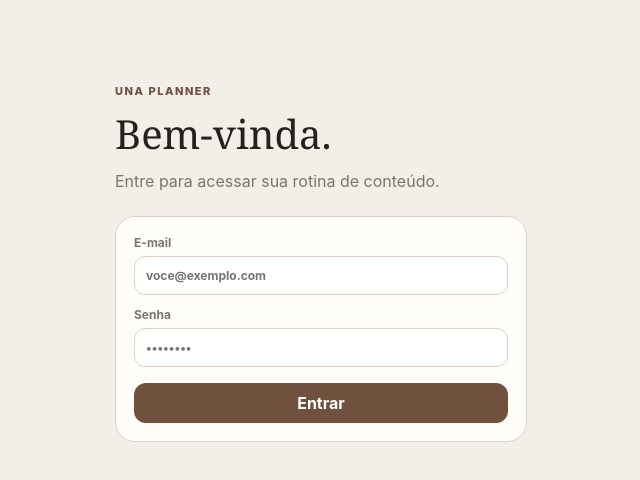
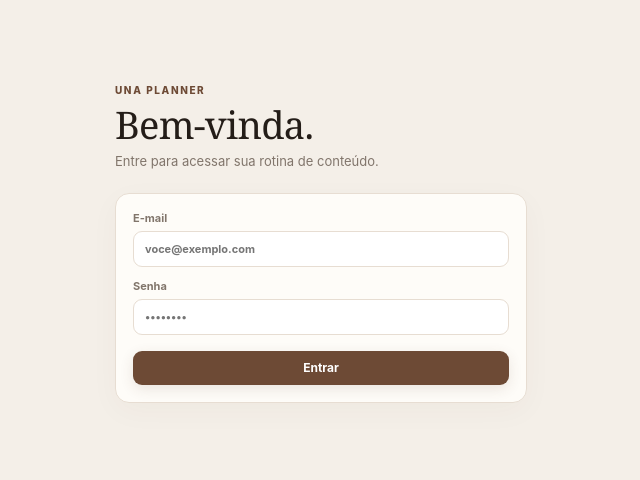
Before and after one commit to alicesantanamkt-byte/una-planner, a Next.js app: page /login in a window 1280 px wide. Shown: the top 480 px of the page, without its empty margins (319-959 px from the left). Built offline with nearby package versions, Linux system fonts and the light colour scheme.

Commit message:
Apply premium UNA visual system

```diff
--- a/app/globals.css
+++ b/app/globals.css
@@ -1,36 +1,137 @@
-
 :root{
-  --bg:#f2eee8;--paper:#fbf8f3;--card:#fffdf9;--ink:#26211d;--muted:#7e746b;
-  --line:#ddd3c8;--coffee:#6f513e;--sand:#e9dfd4;--olive:#66735a;--olive-bg:#e6ece1;
+  --bg:#f4efe8;
+  --paper:#fbf7f1;
+  --card:#fffdf9;
+  --ink:#241d18;
+  --muted:#81756b;
+  --line:#e7ddd2;
+  --coffee:#6d4a35;
+  --coffee-dark:#3f2a1f;
+  --coffee-soft:#8f6a52;
+  --sand:#eee3d6;
+  --peach:#e8a36f;
+  --olive:#547d6c;
+  --olive-bg:#e7f0eb;
+  --rose:#c76763;
+  --violet:#7768b6;
 }
 *{box-sizing:border-box}
-html,body{margin:0;padding:0;background:var(--bg);color:var(--ink);font-family:Inter,Arial,sans-serif}
+html,body{margin:0;padding:0;background:var(--bg);color:var(--ink);font-family:Inter,ui-sans-serif,system-ui,-apple-system,BlinkMacSystemFont,"Segoe UI",sans-serif}
+body{min-height:100vh}
 a{color:inherit;text-decoration:none}
 button,input,select,textarea{font:inherit}
-.shell{display:grid;grid-template-columns:230px 1fr;min-height:100vh}
-.sidebar{background:var(--ink);color:#fff;padding:26px 18px}
-.brand{font-family:Georgia,serif;font-size:30px;letter-spacing:.08em}
-.brand-sub{font-size:11px;opacity:.62;letter-spacing:.12em;text-transform:uppercase;margin-top:3px}
-.nav{display:grid;gap:6px;margin-top:28px}
-.nav a{padding:11px 12px;border-radius:12px;opacity:.75}
-.nav a:hover{background:rgba(255,255,255,.1);opacity:1}
-.main{padding:30px;max-width:1250px;width:100%}
-.eyebrow{font-size:11px;text-transform:uppercase;letter-spacing:.14em;color:var(--coffee);font-weight:800;margin-bottom:8px}
-h1{font-family:Georgia,serif;font-size:40px;font-weight:500;margin:0}
-.sub{color:var(--muted);line-height:1.55;margin-top:8px}
-.grid{display:grid;grid-template-columns:repeat(12,1fr);gap:14px;margin-top:22px}
-.card{background:var(--card);border:1px solid var(--line);border-radius:20px;padding:18px}
+button{transition:.18s ease}
+.shell{display:grid;grid-template-columns:176px minmax(0,1fr);min-height:100vh}
+.sidebar{position:sticky;top:0;height:100vh;background:linear-gradient(180deg,#4c3225 0%,#3d281e 100%);color:#fff;padding:24px 14px 18px;display:flex;flex-direction:column;border-right:1px solid rgba(255,255,255,.06)}
+.sidebar-brand-wrap{display:flex;align-items:center;justify-content:center;min-height:92px;margin-bottom:18px}
+.sidebar-logo{width:112px;height:auto;display:block;object-fit:contain}
+.nav{display:grid;gap:6px}
+.nav a{display:flex;align-items:center;gap:10px;padding:11px 12px;border-radius:9px;color:rgba(255,255,255,.76);font-size:13px;font-weight:600}
+.nav a:hover{background:rgba(255,255,255,.08);color:#fff}
+.nav a.active{background:rgba(255,255,255,.14);color:#fff;box-shadow:inset 0 0 0 1px rgba(255,255,255,.04)}
+.nav-icon{width:18px;text-align:center;font-size:15px;opacity:.9}
+.sidebar-footer{margin-top:auto;display:flex;align-items:center;gap:9px;padding:12px 8px 4px;color:rgba(255,255,255,.9)}
+.sidebar-footer strong{display:block;font-size:11px}
+.sidebar-footer span{display:block;font-size:10px;opacity:.58;margin-top:2px}
+.avatar-dot{width:30px;height:30px;border-radius:999px;background:#f4e4d7;color:var(--coffee-dark);display:flex;align-items:center;justify-content:center;font-weight:800;font-family:Georgia,serif}
+.main{padding:28px 30px 44px;max-width:1440px;width:100%;margin:0 auto}
+.eyebrow{font-size:10px;text-transform:uppercase;letter-spacing:.16em;color:var(--coffee);font-weight:800;margin-bottom:8px}
+h1,h2,h3{color:var(--ink)}
+h1{font-family:Georgia,"Times New Roman",serif;font-size:38px;line-height:1.06;font-weight:500;margin:0;letter-spacing:-.02em}
+h2{font-family:Georgia,"Times New Roman",serif;font-weight:500;margin:0}
+h3{font-size:15px;margin:0;font-weight:800}
+.sub{color:var(--muted);line-height:1.55;margin:7px 0 0;font-size:13px}
+.grid{display:grid;grid-template-columns:repeat(12,minmax(0,1fr));gap:14px;margin-top:20px}
+.card{background:rgba(255,253,249,.94);border:1px solid var(--line);border-radius:14px;padding:17px;box-shadow:0 8px 30px rgba(75,52,38,.035)}
 .full{grid-column:1/-1}.half{grid-column:span 6}.third{grid-column:span 4}
-label{display:block;font-size:12px;color:var(--muted);font-weight:700}
-input,select,textarea{width:100%;margin-top:6px;padding:11px;border:1px solid var(--line);border-radius:11px;background:#fff}
-.form-grid{display:grid;grid-template-columns:repeat(2,1fr);gap:12px}
-.btn{border:0;border-radius:12px;padding:10px 14px;font-weight:750;cursor:pointer}
-.btn-primary{background:var(--coffee);color:#fff}
+.stat-card{padding:16px 17px;min-height:88px;display:flex;flex-direction:column;justify-content:space-between}
+.stat-number{font-family:Georgia,serif;font-size:30px;line-height:1;color:var(--ink)}
+.stat-label{font-size:11px;color:var(--muted);margin-top:6px}
+.section-head{display:flex;align-items:center;justify-content:space-between;gap:12px;margin-bottom:10px}
+.section-link{font-size:11px;color:var(--coffee);font-weight:700}
+label{display:block;font-size:11px;color:var(--muted);font-weight:700}
+input,select,textarea{width:100%;margin-top:6px;padding:10px 11px;border:1px solid var(--line);border-radius:9px;background:#fff;color:var(--ink);outline:none}
+input:focus,select:focus,textarea:focus{border-color:#b89780;box-shadow:0 0 0 3px rgba(143,106,82,.09)}
+.form-grid{display:grid;grid-template-columns:repeat(2,minmax(0,1fr));gap:12px}
+.btn{border:0;border-radius:9px;padding:10px 14px;font-weight:750;cursor:pointer;font-size:12px;line-height:1.15}
+.btn:hover{transform:translateY(-1px)}
+.btn:disabled{opacity:.55;cursor:not-allowed;transform:none}
+.btn-primary{background:var(--coffee);color:#fff;box-shadow:0 4px 14px rgba(88,57,39,.12)}
 .btn-soft{background:var(--sand);color:var(--ink)}
 .row{display:flex;justify-content:space-between;align-items:center;gap:12px}
-.item{padding:13px 0;border-bottom:1px solid #ebe3da}
+.item{padding:13px 0;border-bottom:1px solid #eee7df}
 .item:last-child{border-bottom:0}
-.meta{font-size:12px;color:var(--muted);margin-top:4px}
-.pill{display:inline-block;padding:5px 8px;border-radius:999px;font-size:10px;font-weight:800;background:var(--sand);color:var(--coffee)}
+.meta{font-size:11px;color:var(--muted);margin-top:4px;line-height:1.4}
+.pill{display:inline-flex;align-items:center;padding:5px 8px;border-radius:999px;font-size:9px;font-weight:800;background:var(--sand);color:var(--coffee);white-space:nowrap}
 .pill-ok{background:var(--olive-bg);color:var(--olive)}
-@media(max-width:800px){.shell{grid-template-columns:1fr}.form-grid{grid-template-columns:1fr}.half,.third{grid-column:1/-1}}
+.pill-warn{background:#f7ead8;color:#9a642d}
+.pill-violet{background:#ece8fb;color:var(--violet)}
+.hero-row{display:flex;align-items:flex-end;justify-content:space-between;gap:18px;flex-wrap:wrap}
+.kicker-date{font-size:10px;color:var(--muted);margin-bottom:7px}
+.today-layout{display:grid;grid-template-columns:minmax(0,1.1fr) minmax(320px,.9fr);gap:14px;margin-top:14px}
+.timeline{display:grid;gap:0;margin-top:4px}
+.timeline-row{display:grid;grid-template-columns:58px 10px 1fr;gap:8px;align-items:center;min-height:34px}
+.timeline-time{font-size:11px;color:var(--muted);font-weight:700}
+.timeline-dot{width:7px;height:7px;border-radius:50%;background:#cbb8aa;justify-self:center}
+.timeline-dot.una{background:var(--peach)}
+.timeline-dot.micro{background:var(--olive)}
+.timeline-content{padding:7px 9px;border-radius:8px;font-size:12px}
+.timeline-content.highlight{background:#f4ede6;font-weight:700}
+.content-preview-grid{display:grid;grid-template-columns:repeat(3,minmax(0,1fr));gap:10px;margin-top:8px}
+.content-preview{border:1px solid var(--line);border-radius:11px;padding:11px;background:#fffaf5;min-width:0}
+.content-preview strong{display:block;font-size:11px;line-height:1.25;display:-webkit-box;-webkit-line-clamp:2;-webkit-box-orient:vertical;overflow:hidden}
+.content-preview .meta{font-size:10px}
+.calendar-shell{display:grid;grid-template-columns:minmax(0,1fr) 270px;gap:14px;margin-top:18px}
+.calendar-card{padding:0;overflow:hidden}
+.calendar-toolbar{display:flex;align-items:center;gap:8px;flex-wrap:wrap;padding:14px 16px;border-bottom:1px solid var(--line)}
+.calendar-month-label{font-family:Georgia,serif;font-size:17px;text-transform:capitalize;margin-right:auto}
+.calendar-grid-wrap{overflow-x:auto}
+.calendar-grid{min-width:820px}
+.calendar-weekdays,.calendar-days{display:grid;grid-template-columns:repeat(7,minmax(0,1fr))}
+.calendar-weekdays{border-bottom:1px solid var(--line)}
+.calendar-weekday{padding:10px;text-align:center;font-size:10px;color:var(--muted);font-weight:800}
+.calendar-day{min-height:112px;padding:8px;border-right:1px solid var(--line);border-bottom:1px solid var(--line);background:#fffdfa}
+.calendar-day.empty{background:#f7f1ea}
+.calendar-day-head{display:flex;align-items:center;justify-content:space-between;margin-bottom:5px}
+.calendar-day-number{font-size:11px;font-weight:800;width:26px;height:26px;border-radius:7px;display:inline-flex;align-items:center;justify-content:center}
+.calendar-day-number.today{background:var(--coffee);color:#fff}
+.cal-event{border-radius:7px;padding:5px 6px;margin-top:4px;font-size:10px;line-height:1.25;background:#f2ede7;border:1px solid #eadfd5;overflow:hidden}
+.cal-event.google{background:#f6f2ee}
+.cal-event.una{background:#f8eadf;border-color:#f0d0ba}
+.cal-event.micro{background:#eaf2ee;border-color:#d8e7df}
+.cal-event-title{white-space:nowrap;overflow:hidden;text-overflow:ellipsis;font-weight:700}
+.day-panel{min-height:100%;padding:17px}
+.day-panel-list{display:grid;gap:9px;margin-top:12px}
+.day-panel-event{padding:10px;border:1px solid var(--line);border-radius:9px;background:#fffaf6}
+.day-panel-event strong{font-size:11px}
+.suggestion-tabs{display:flex;gap:7px;flex-wrap:wrap;margin-top:18px}
+.suggestion-tab{padding:8px 11px;border-radius:999px;background:#efe7df;color:var(--muted);font-size:10px;font-weight:800}
+.suggestion-tab.active{background:var(--coffee);color:#fff}
+.suggestion-list{display:grid;gap:10px;margin-top:12px}
+.suggestion-card{display:grid;grid-template-columns:1fr auto;gap:14px;align-items:center;border:1px solid var(--line);background:#fffaf6;border-radius:11px;padding:13px 14px}
+.suggestion-card strong{font-size:12px;line-height:1.35}
+.suggestion-actions{display:flex;gap:7px;align-items:center;flex-wrap:wrap;justify-content:flex-end}
+.compat{margin-top:7px}
+@media(max-width:980px){
+  .shell{grid-template-columns:150px minmax(0,1fr)}
+  .main{padding:24px 20px 40px}
+  .today-layout,.calendar-shell{grid-template-columns:1fr}
+  .content-preview-grid{grid-template-columns:1fr 1fr}
+}
+@media(max-width:720px){
+  .shell{grid-template-columns:1fr}
+  .sidebar{position:relative;height:auto;min-height:auto;padding:14px}
+  .sidebar-brand-wrap{min-height:auto;margin-bottom:12px;justify-content:flex-start}
+  .sidebar-logo{width:88px}
+  .nav{display:flex;overflow-x:auto;gap:6px;padding-bottom:4px}
+  .nav a{flex:0 0 auto;padding:9px 10px}
+  .nav-icon{display:none}
+  .sidebar-footer{display:none}
+  .main{padding:20px 14px 34px}
+  h1{font-size:32px}
+  .form-grid{grid-template-columns:1fr}
+  .half,.third{grid-column:1/-1}
+  .content-preview-grid{grid-template-columns:1fr}
+  .suggestion-card{grid-template-columns:1fr}
+  .suggestion-actions{justify-content:flex-start}
+}
```
